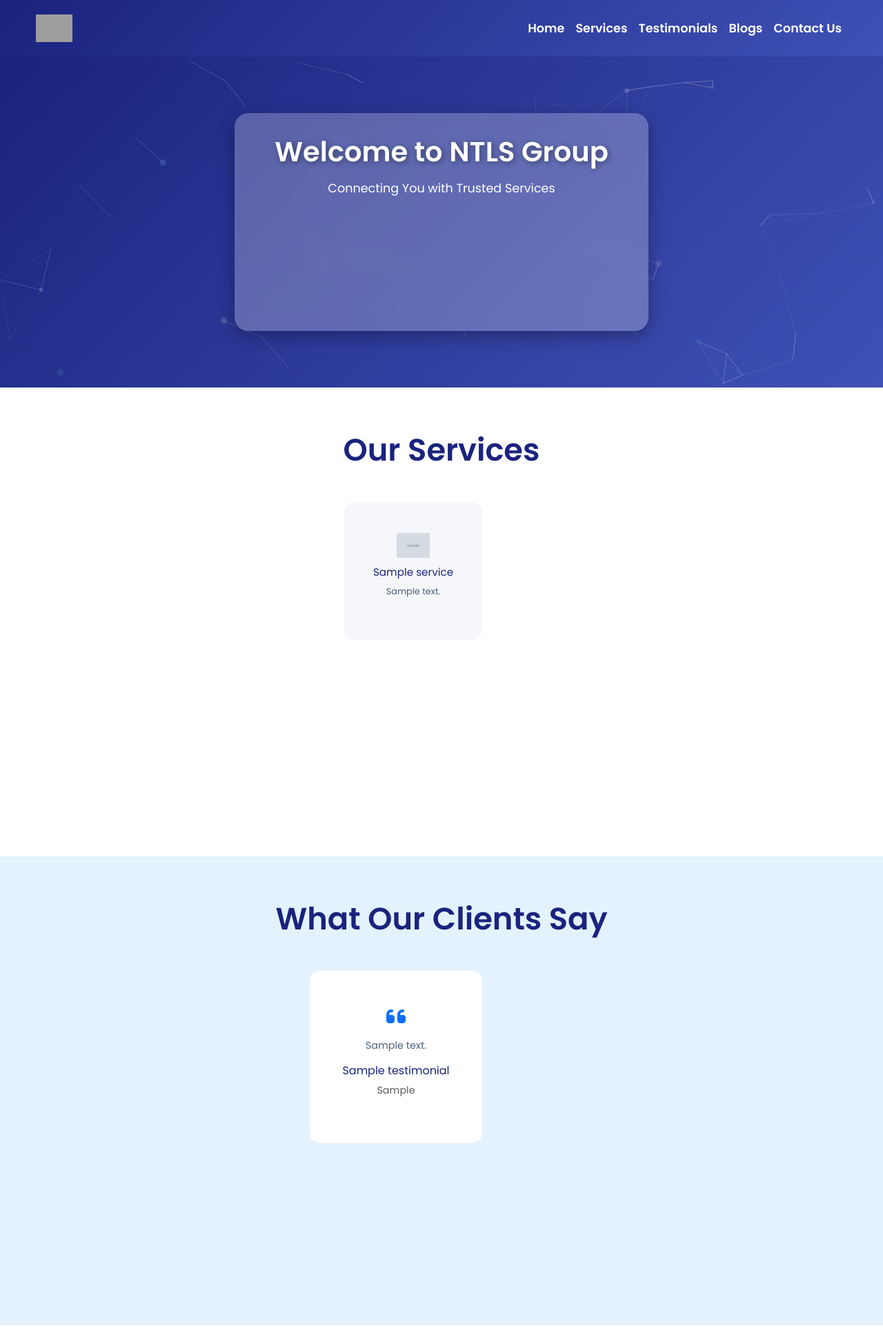
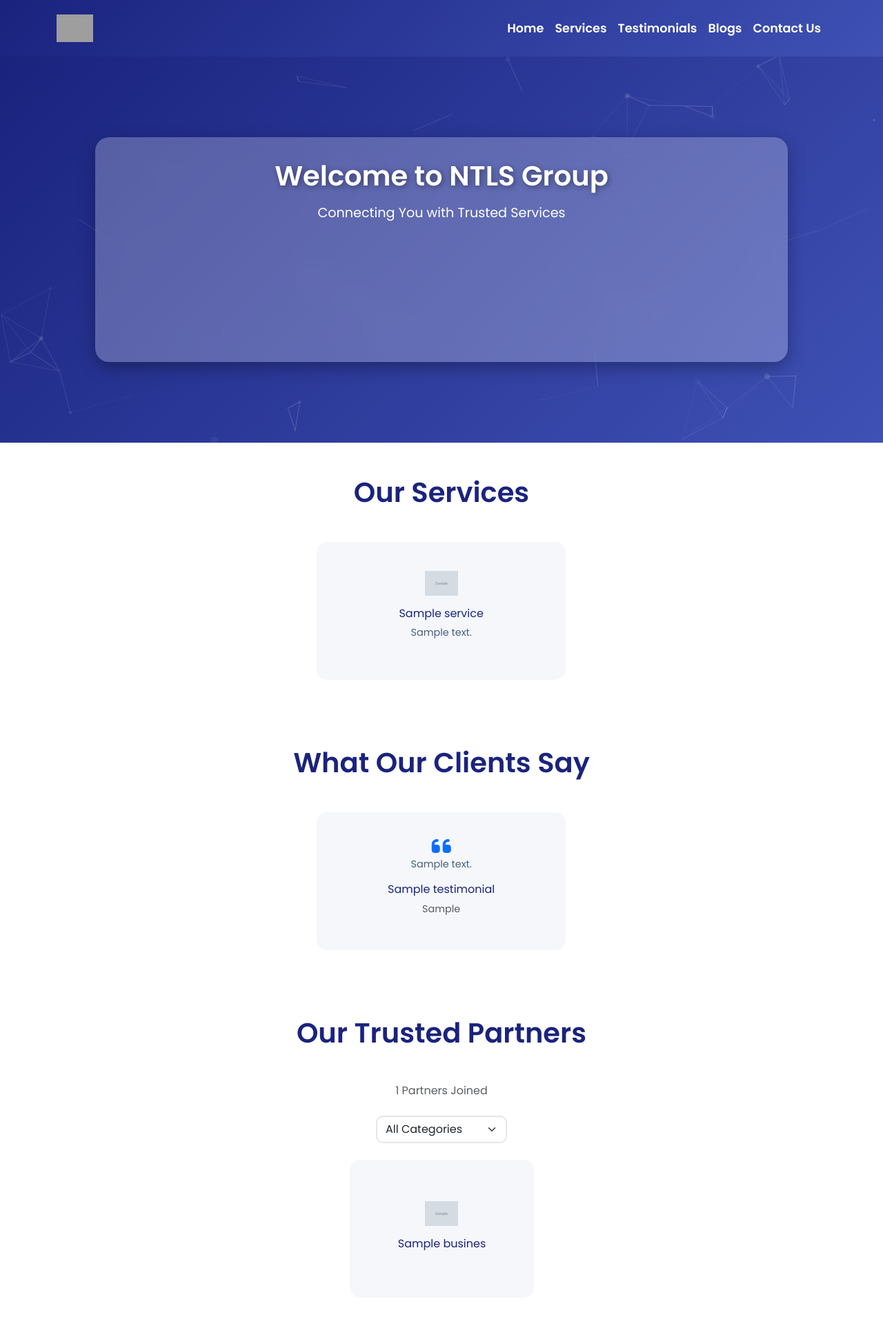
Before and after one commit to tamil08mctv/Consultation-Management, a Django app: template ntlsgroups/ntls/templates/ntls/home.html in a window 1280 px wide. Shown: the top 1926 px of the page at 69% size. Run offline with Django 5.2, Linux system fonts and the light colour scheme; tables that the repository leaves empty hold one stand-in row (values such as "Sample post"); the template is opened without the code that fills it: values that come from a table or form of the project are taken from there, most other values are stand-ins (such as "Sample title", 1, 10 or a date in 2020); grey boxes marked "Sample" are stand-in pictures; data that the repository does not hold is empty; some libraries are stand-ins or nearby versions; grey boxes are pictures that could not be loaded.

Commit message:
Cards are aligned

```diff
--- a/ntlsgroups/ntls/static/css/style.css
+++ b/ntlsgroups/ntls/static/css/style.css
@@ -34,7 +34,7 @@ body {
 
 .hero-section {
     background: linear-gradient(135deg, #1a237e, #3f51b5);
-    min-height: 60vh;
+    min-height: 50vh;
     position: relative;
     overflow: hidden;
     display: flex;
@@ -45,135 +45,45 @@ body {
     padding: 2rem;
     background: rgba(255, 255, 255, 0.25);
     border-radius: 20px;
-    backdrop-filter: blur(12px);
+    backdrop-filter: blur(15px);
     box-shadow: 0 8px 24px rgba(0, 0, 0, 0.3);
     text-align: center;
-    max-width: 600px;
+    max-width: 90%;
     margin: 0 auto;
-    position: relative;
-    z-index: 10;
 }
 .hero-content h1 {
-    font-size: 2.5rem;
+    font-size: clamp(1.8rem, 5vw, 2.5rem);
     font-weight: 700;
     color: #fff;
     text-shadow: 2px 2px 8px rgba(0, 0, 0, 0.4);
 }
 .hero-content p {
-    font-size: 1.1rem;
+    font-size: clamp(1rem, 3vw, 1.2rem);
     color: #e3f2fd;
 }
 .social-icons a {
     color: #fff;
-    font-size: 1.8rem;
+    font-size: clamp(1.5rem, 4vw, 2rem);
     margin: 0 0.75rem;
     transition: all 0.3s ease;
-    z-index: 15;
+    text-shadow: 1px 1px 4px rgba(0, 0, 0, 0.5);
 }
 .social-icons a:hover {
     color: #90caf9;
-    transform: scale(1.3);
+    transform: scale(1.2);
 }
 
-.services-section {
-    padding: 4rem 0;
+.services-section, .testimonials-section, .partners-section, .blogs-section {
+    padding: 3rem 0;
     background: #fff;
 }
-.services-section h2 {
+.services-section h2, .testimonials-section h2, .partners-section h2, .blogs-section h2 {
     color: #1a237e;
     font-weight: 700;
     margin-bottom: 2rem;
+    font-size: clamp(1.8rem, 5vw, 2.5rem);
 }
-.service-card {
-    width: 200px;
-    height: 200px;
-    background: #f5f7fa;
-    border-radius: 15px;
-    padding: 1rem;
-    text-align: center;
-    transition: transform 0.4s ease, box-shadow 0.4s ease;
-    display: flex;
-    flex-direction: column;
-    justify-content: center;
-    align-items: center;
-}
-.service-card:hover {
-    transform: translateY(-10px);
-    box-shadow: 0 10px 20px rgba(0, 0, 0, 0.15);
-}
-.service-card img, .service-card i {
-    max-height: 48px;
-    max-width: 48px;
-    margin-bottom: 0.75rem;
-}
-.service-card h5 {
-    font-size: 0.95rem;
-    color: #1a237e;
-    margin-bottom: 0.5rem;
-}
-.service-card p {
-    font-size: 0.8rem;
-    color: #4b5e7e;
-    overflow: hidden;
-    text-overflow: ellipsis;
-}
-.carousel-inner {
-    min-height: 450px;
-}
-.carousel-item {
-    transition: transform 0.6s ease-in-out;
-}
-
-.testimonials-section {
-    padding: 4rem 0;
-    background: #e3f2fd;
-}
-.testimonials-section h2 {
-    color: #1a237e;
-    font-weight: 700;
-    margin-bottom: 2rem;
-}
-.testimonial-card {
-    width: 250px;
-    height: 250px;
-    background: #fff;
-    border-radius: 15px;
-    padding: 1.5rem;
-    text-align: center;
-    transition: transform 0.4s ease, box-shadow 0.4s ease;
-    display: flex;
-    flex-direction: column;
-    justify-content: center;
-}
-.testimonial-card:hover {
-    transform: translateY(-10px);
-    box-shadow: 0 10px 20px rgba(0, 0, 0, 0.15);
-}
-.testimonial-card i {
-    color: #90caf9;
-    margin-bottom: 1rem;
-}
-.testimonial-card p {
-    font-size: 0.9rem;
-    color: #4b5e7e;
-}
-.testimonial-card h6 {
-    font-size: 1rem;
-    color: #1a237e;
-}
-
-.partners-section {
-    padding: 4rem 0;
-    background: #fff;
-}
-.partners-section h2 {
-    color: #1a237e;
-    font-weight: 700;
-    margin-bottom: 2rem;
-}
-.partner-card {
-    width: 200px;
-    height: 200px;
+.service-card, .testimonial-card, .partner-card, .blog-card {
     background: #f5f7fa;
     border-radius: 15px;
     padding: 1.5rem;
@@ -183,68 +93,44 @@ body {
     flex-direction: column;
     justify-content: center;
     align-items: center;
+    min-height: 200px;
 }
-.partner-card:hover {
+.service-card:hover, .testimonial-card:hover, .partner-card:hover, .blog-card:hover {
     transform: translateY(-10px);
     box-shadow: 0 10px 20px rgba(0, 0, 0, 0.15);
 }
-.partner-card img, .partner-card i {
-    max-height: 80px;
-    max-width: 80px;
+.card-icon, .service-card i, .partner-card i {
+    max-height: 48px;
+    max-width: 48px;
     margin-bottom: 1rem;
 }
-.partner-card h5 {
-    font-size: 1rem;
+.service-card h5, .testimonial-card h6, .partner-card h5, .blog-card h5 {
+    font-size: clamp(0.9rem, 2.5vw, 1rem);
     color: #1a237e;
+    margin-bottom: 0.5rem;
 }
-
-.blogs-section {
-    padding: 4rem 0;
-    background: #e3f2fd;
-}
-.blogs-section h2 {
-    color: #1a237e;
-    font-weight: 700;
-    margin-bottom: 2rem;
-}
-.blog-card {
-    width: 250px;
-    height: 250px;
-    background: #fff;
-    border-radius: 15px;
-    padding: 1.5rem;
-    text-align: center;
-    transition: transform 0.4s ease, box-shadow 0.4s ease;
-    display: flex;
-    flex-direction: column;
-    justify-content: center;
-}
-.blog-card:hover {
-    transform: translateY(-10px);
-    box-shadow: 0 15px 40px rgba(30, 58, 138, 0.3);
+.service-card p, .testimonial-card p, .blog-card p {
+    font-size: clamp(0.8rem, 2vw, 0.9rem);
+    color: #4b5e7e;
 }
 .blog-image {
-    max-height: 120px;
+    max-height: 150px;
     object-fit: cover;
     border-radius: 10px;
     margin-bottom: 1rem;
-}
-.blog-title {
-    font-size: 1rem;
-    color: #1a237e;
-    text-transform: uppercase;
+    cursor: pointer;
+    width: 100%;
 }
 
 .btn-custom {
     border-radius: 50px;
-    padding: 0.75rem 2rem;
+    padding: clamp(0.5rem, 2vw, 0.75rem) clamp(1.5rem, 4vw, 2rem);
     font-weight: 600;
     text-transform: uppercase;
     transition: all 0.3s ease;
     background: #3f51b5;
     color: #fff;
     border: none;
-    z-index: 15;
 }
 .btn-custom:hover {
     background: #1a237e;
@@ -300,23 +186,26 @@ body {
     padding: 8px;
 }
 
-@media (min-width: 768px) {
-    .container { max-width: 1200px; }
-    h2 { font-size: 2.8rem; }
-    .hero-content h1 { font-size: 2.5rem; }
+@media (min-width: 1200px) {
+    .container { max-width: 1140px; }
+    .hero-section { min-height: 70vh; }
+}
+@media (min-width: 992px) and (max-width: 1199.98px) {
+    .container { max-width: 960px; }
+    .hero-content h1 { font-size: 2.2rem; }
     .hero-content p { font-size: 1.1rem; }
-    .btn-custom { padding: 0.75rem 2rem; font-size: 1rem; }
 }
-
+@media (min-width: 768px) and (max-width: 991.98px) {
+    .container { max-width: 720px; }
+    .hero-content h1 { font-size: 2rem; }
+    .hero-content p { font-size: 1rem; }
+    .btn-custom { padding: 0.6rem 1.8rem; font-size: 0.95rem; }
+}
 @media (max-width: 767.98px) {
-    .container { padding: 0 10px; }
-    .hero-content h1 { font-size: 1.8rem; }
-    .hero-content p { font-size: 1rem; }
-    .btn-custom { padding: 0.5rem 1.5rem; font-size: 0.9rem; }
-    .service-card, .partner-card { width: 160px; height: 160px; }
-    .testimonial-card, .blog-card { width: 200px; height: 200px; }
-    .blog-image { max-height: 100px; }
-    .social-icons a { font-size: 1.3rem; }
-    .service-card h5 { font-size: 0.9rem; }
-    .service-card p { font-size: 0.75rem; }
+    .container { padding: 0 15px; }
+    .hero-section { min-height: 40vh; }
+    .hero-content h1 { font-size: 1.6rem; }
+    .hero-content p { font-size: 0.9rem; }
+    .btn-custom { padding: 0.5rem 1.5rem; font-size: 0.85rem; }
+    .social-icons a { font-size: 1.5rem; }
 }
--- a/ntlsgroups/ntls/templates/ntls/base.html
+++ b/ntlsgroups/ntls/templates/ntls/base.html
@@ -3,7 +3,7 @@
 <html lang="en">
 <head>
     <meta charset="UTF-8">
-    <meta name="viewport" content="width=device-width, initial-scale=1.0">
+    <meta name="viewport" content="width=device-width, initial-scale=1.0, shrink-to-fit=no">
     <meta name="description" content="NTLS Group connects consumers with trusted businesses">
     <title>NTLS Group{% block title %}{% endblock %}</title>
     <link href="https://cdn.jsdelivr.net/npm/bootstrap@5.3.0/dist/css/bootstrap.min.css" rel="stylesheet">
--- a/ntlsgroups/ntls/templates/ntls/home.html
+++ b/ntlsgroups/ntls/templates/ntls/home.html
@@ -3,24 +3,19 @@
 {% block title %} - Home{% endblock %}
 {% block content %}
 <section id="home" class="hero-section">
-    <div id="particles-js" style="position: absolute; width: 100%; height: 100%; top: 0; left: 0; z-index: 0; opacity: 0.4;"></div>
+    <div id="particles-js" style="position: absolute; width: 100%; height: 100%; top: 0; left: 0; z-index: 0; opacity: 0.3;"></div>
     <div class="container text-center">
-        <div class="hero-content" data-aos="fade-up" style="z-index: 10;">
+        <div class="hero-content" data-aos="fade-up">
             <h1 class="display-4 fw-bold text-white">Welcome to NTLS Group</h1>
             <p class="lead text-white mt-3">Connecting You with Trusted Services</p>
-            <div class="mt-4 d-flex justify-content-center gap-3" style="z-index: 15;">
+            <div class="mt-4 d-flex flex-wrap justify-content-center gap-3">
                 <button class="btn btn-light btn-custom" data-bs-toggle="modal" data-bs-target="#consumerModal" data-aos="zoom-in">Submit Your Needs</button>
                 <button class="btn btn-outline-light btn-custom" data-bs-toggle="modal" data-bs-target="#businessModal" data-aos="zoom-in" data-aos-delay="100">Become a Partner</button>
             </div>
-            <div class="mt-4 social-icons" style="z-index: 15;">
+            <div class="mt-4 social-icons">
                 {% for social in social_platforms %}
-                    <a href="{{ social.link }}" class="text-white me-3" target="_blank"><i class="fab fa-{{ social.name }} fa-2x"></i></a>
+                    <a href="{{ social.link }}" class="text-white me-3" target="_blank" aria-label="{{ social.name }}"><i class="fab fa-{{ social.name }} fa-2x"></i></a>
                 {% endfor %}
-                {% if not social_platforms %}
-                    <a href="https://facebook.com" class="text-white me-3" target="_blank"><i class="fab fa-facebook fa-2x"></i></a>
-                    <a href="https://twitter.com" class="text-white me-3" target="_blank"><i class="fab fa-twitter fa-2x"></i></a>
-                    <a href="https://linkedin.com" class="text-white me-3" target="_blank"><i class="fab fa-linkedin fa-2x"></i></a>
-                {% endif %}
             </div>
         </div>
     </div>
@@ -31,16 +26,16 @@
         <h2 class="text-center mb-5 fw-bold" data-aos="fade-up">Our Services</h2>
         {% if services %}
             <div id="servicesCarousel" class="carousel slide" data-bs-ride="carousel" data-bs-interval="5000">
-                <div class="carousel-inner" style="min-height: 450px;">
+                <div class="carousel-inner">
                     {% for service in services %}
-                        {% if forloop.counter0|divisibleby:8 %}
+                        {% if forloop.counter0|divisibleby:3 %}
                             <div class="carousel-item {% if forloop.counter0 == 0 %}active{% endif %}">
                                 <div class="row g-3 justify-content-center align-items-stretch">
                         {% endif %}
-                                    <div class="col-md-3 col-sm-6">
-                                        <div class="service-card" data-aos="zoom-in" data-aos-delay="{% cycle '100' '200' '300' '400' '100' '200' '300' '400' %}">
+                                    <div class="col-12 col-sm-6 col-md-4">
+                                        <div class="service-card" data-aos="zoom-in" data-aos-delay="{% cycle '100' '200' '300' %}">
                                             {% if service.icon_image %}
-                                                <img src="{{ service.icon_image.url }}" alt="{{ service.name }} Icon">
+                                                <img src="{{ service.icon_image.url }}" alt="{{ service.name }} Icon" class="card-icon">
                                             {% elif service.icon %}
                                                 <i class="{{ service.icon }} fa-3x text-primary"></i>
                                             {% else %}
@@ -84,7 +77,7 @@
                             <div class="carousel-item {% if forloop.counter0 == 0 %}active{% endif %}">
                                 <div class="row g-3 justify-content-center">
                         {% endif %}
-                                    <div class="col-md-4">
+                                    <div class="col-12 col-sm-6 col-md-4">
                                         <div class="testimonial-card" data-aos="zoom-in" data-aos-delay="{% cycle '100' '200' '300' %}">
                                             <i class="fas fa-quote-left fa-2x text-primary"></i>
                                             <p>{{ testimonial.message }}</p>
@@ -135,10 +126,10 @@
                             <div class="carousel-item {% if forloop.counter0 == 0 %}active{% endif %}">
                                 <div class="row g-3 justify-content-center">
                         {% endif %}
-                                    <div class="col-md-3 col-sm-6">
+                                    <div class="col-6 col-sm-4 col-md-3">
                                         <div class="partner-card" data-aos="zoom-in" data-aos-delay="{% cycle '100' '200' '300' '400' %}">
                                             {% if partner.logo and partner.logo.url %}
-                                                <img src="{{ partner.logo.url }}" alt="{{ partner.name }} Logo">
+                                                <img src="{{ partner.logo.url }}" alt="{{ partner.name }} Logo" class="card-icon">
                                             {% else %}
                                                 <i class="fas fa-store fa-3x text-primary"></i>
                                             {% endif %}
@@ -179,12 +168,12 @@
                             <div class="carousel-item {% if forloop.counter0 == 0 %}active{% endif %}">
                                 <div class="row g-3 justify-content-center">
                         {% endif %}
-                                    <div class="col-md-4">
-                                        <div class="blog-card" data-aos="zoom-in" data-aos-delay="{% cycle '100' '200' '300' %}" data-bs-toggle="modal" data-bs-target="#blogModal-{{ blog.id }}">
+                                    <div class="col-12 col-sm-6 col-md-4">
+                                        <div class="blog-card" data-aos="zoom-in" data-aos-delay="{% cycle '100' '200' '300' %}">
                                             {% if blog.images.all|length > 0 %}
-                                                <img src="{{ blog.images.all.0.image.url }}" alt="{{ blog.title }}" class="blog-image w-100">
+                                                <img src="{{ blog.images.all.0.image.url }}" alt="{{ blog.title }}" class="blog-image w-100" data-bs-toggle="modal" data-bs-target="#blogModal-{{ blog.id }}">
                                             {% else %}
-                                                <img src="{% static 'img/default.jpg' %}" alt="{{ blog.title }}" class="blog-image w-100">
+                                                <img src="{% static 'img/default.jpg' %}" alt="{{ blog.title }}" class="blog-image w-100" data-bs-toggle="modal" data-bs-target="#blogModal-{{ blog.id }}">
                                             {% endif %}
                                             <h5 class="card-title mt-3 blog-title">{{ blog.title }}</h5>
                                         </div>
```
Also changed, not shown: other parts of ntlsgroups/ntls/templates/ntls/base.html (+18 -20 lines), other parts of ntlsgroups/ntls/templates/ntls/home.html (+18 -28 lines), 1 other file.
